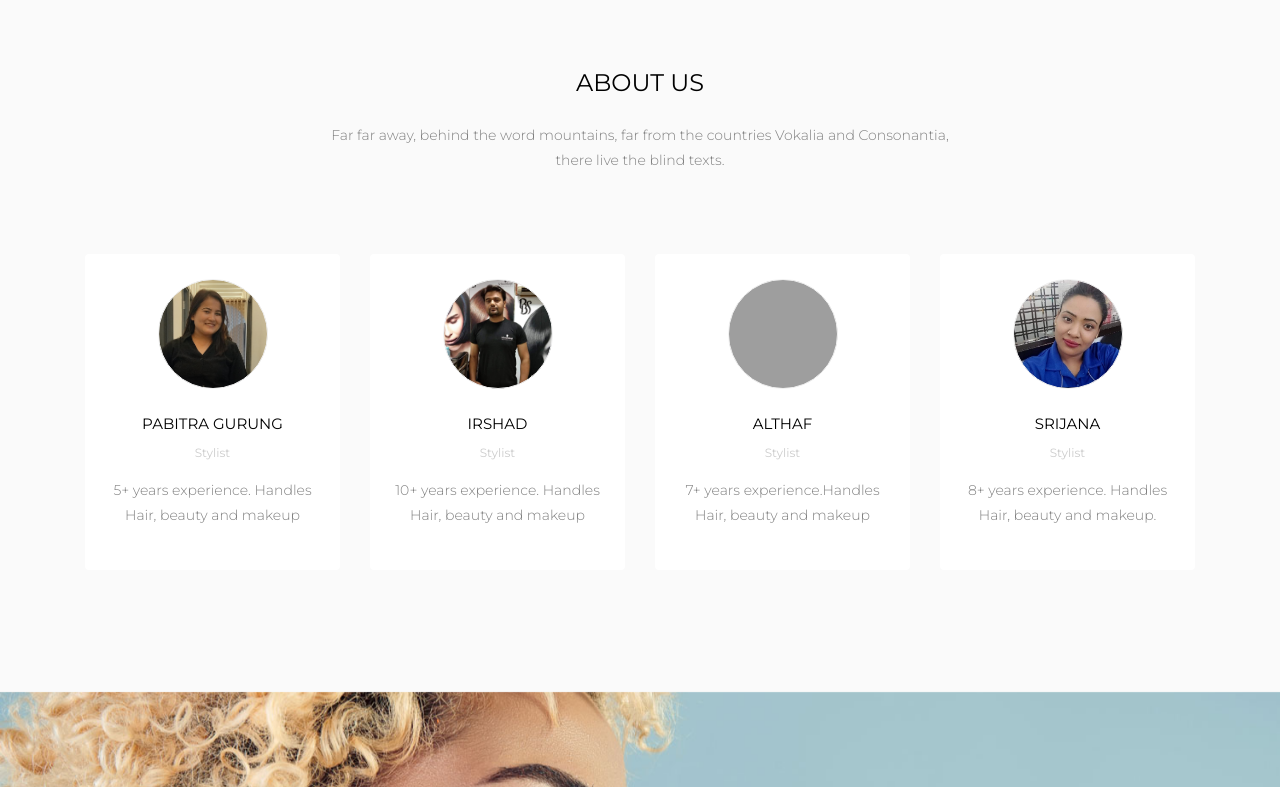
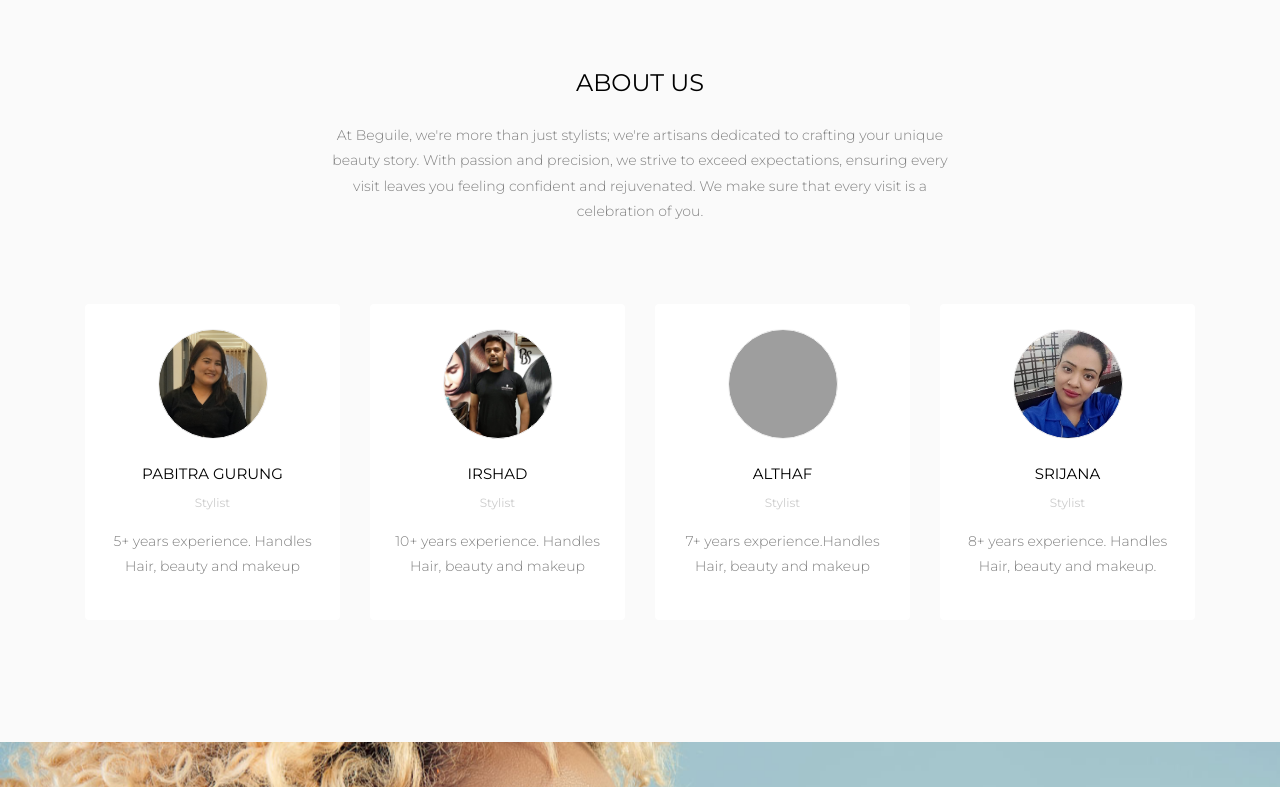
Before and after one commit to beguilesalon/beguilesalon.github.io, a plain HTML site: page index.html in a window 1280 px wide. Shown: the part 1360-2147 px from the top of the page. Drawn offline with Linux system fonts and the light colour scheme; some packages are replaced by stand-ins of ours; no server answers; grey boxes are pictures that could not be loaded; files whose address does not match are found by name.

Commit message:
text added

```diff
--- a/index.html
+++ b/index.html
@@ -113,7 +113,7 @@
       	<div class="row justify-content-center mb-5 pb-3">
           <div class="col-md-7 heading-section ftco-animate text-center">
             <h2 class="mb-4">About Us</h2>
-            <p>Far far away, behind the word mountains, far from the countries Vokalia and Consonantia, there live the blind texts.</p>
+            <p>At Beguile, we're more than just stylists; we're artisans dedicated to crafting your unique beauty story. With passion and precision, we strive to exceed expectations, ensuring every visit leaves you feeling confident and rejuvenated. We make sure that every visit is a celebration of you.</p>
           </div>
         </div>
         <div class="row">
```
